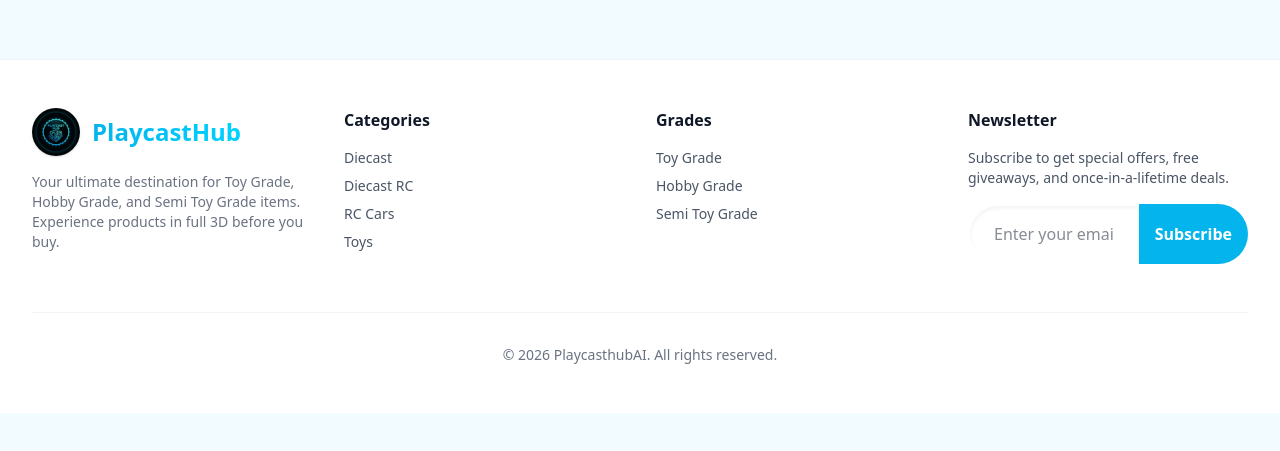
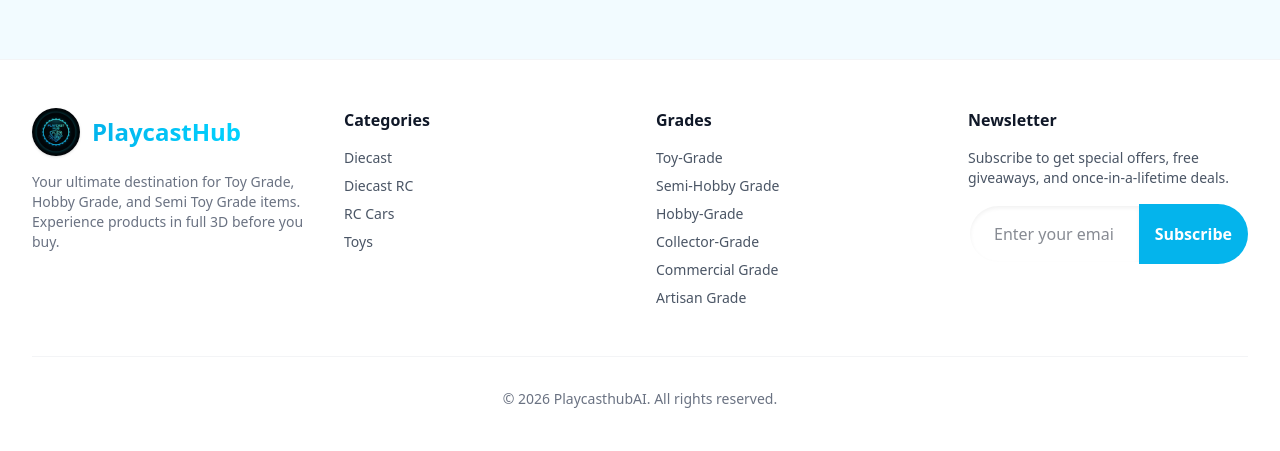
Before and after one commit to ansiltm/playcasthubai, a Next.js app in the folder frontend/: page /admin in a window 1280 px wide. Shown: the part 902-1353 px from the top of the page. Before the commit the page ends 1315 px from the top, so only its background shows below. Built offline with nearby package versions, Linux system fonts and the light colour scheme.

Commit message:
feat: add complete master grade list to UI and backend defaults

```diff
--- a/frontend/app/admin/page.tsx
+++ b/frontend/app/admin/page.tsx
@@ -167,9 +167,12 @@ export default function AdminPage() {
                   <label className="block text-sm font-bold text-gray-700 mb-2">Grade</label>
                   <select required className="bubble-input py-2 px-4" value={formData.grade} onChange={e => setFormData({...formData, grade: e.target.value})}>
                     <option value="">Select...</option>
-                    <option value="Toy Grade">Toy Grade</option>
-                    <option value="Semi Toy Grade">Semi Toy Grade</option>
-                    <option value="Hobby Grade">Hobby Grade</option>
+                    <option value="Toy-Grade">Toy-Grade</option>
+                    <option value="Semi-Hobby / Prosumer Grade">Semi-Hobby / Prosumer Grade</option>
+                    <option value="Hobby-Grade">Hobby-Grade</option>
+                    <option value="Collector-Grade / Display-Grade">Collector-Grade / Display-Grade</option>
+                    <option value="Institutional / Commercial Grade">Institutional / Commercial Grade</option>
+                    <option value="Artisan / Designer Grade">Artisan / Designer Grade</option>
                   </select>
                 </div>
               </div>
--- a/frontend/components/Footer.tsx
+++ b/frontend/components/Footer.tsx
@@ -30,9 +30,12 @@ export default function Footer() {
           <div>
             <h3 className="font-bold text-gray-900 mb-4">Grades</h3>
             <ul className="space-y-2 text-sm text-gray-600">
-              <li><a href="/products?grade=Toy Grade" className="hover:text-primary">Toy Grade</a></li>
-              <li><a href="/products?grade=Hobby Grade" className="hover:text-primary">Hobby Grade</a></li>
-              <li><a href="/products?grade=Semi Toy Grade" className="hover:text-primary">Semi Toy Grade</a></li>
+              <li><a href="/products?grade=Toy-Grade" className="hover:text-primary">Toy-Grade</a></li>
+              <li><a href="/products?grade=Semi-Hobby+%2F+Prosumer+Grade" className="hover:text-primary">Semi-Hobby Grade</a></li>
+              <li><a href="/products?grade=Hobby-Grade" className="hover:text-primary">Hobby-Grade</a></li>
+              <li><a href="/products?grade=Collector-Grade+%2F+Display-Grade" className="hover:text-primary">Collector-Grade</a></li>
+              <li><a href="/products?grade=Institutional+%2F+Commercial+Grade" className="hover:text-primary">Commercial Grade</a></li>
+              <li><a href="/products?grade=Artisan+%2F+Designer+Grade" className="hover:text-primary">Artisan Grade</a></li>
             </ul>
           </div>
           <div>
```
